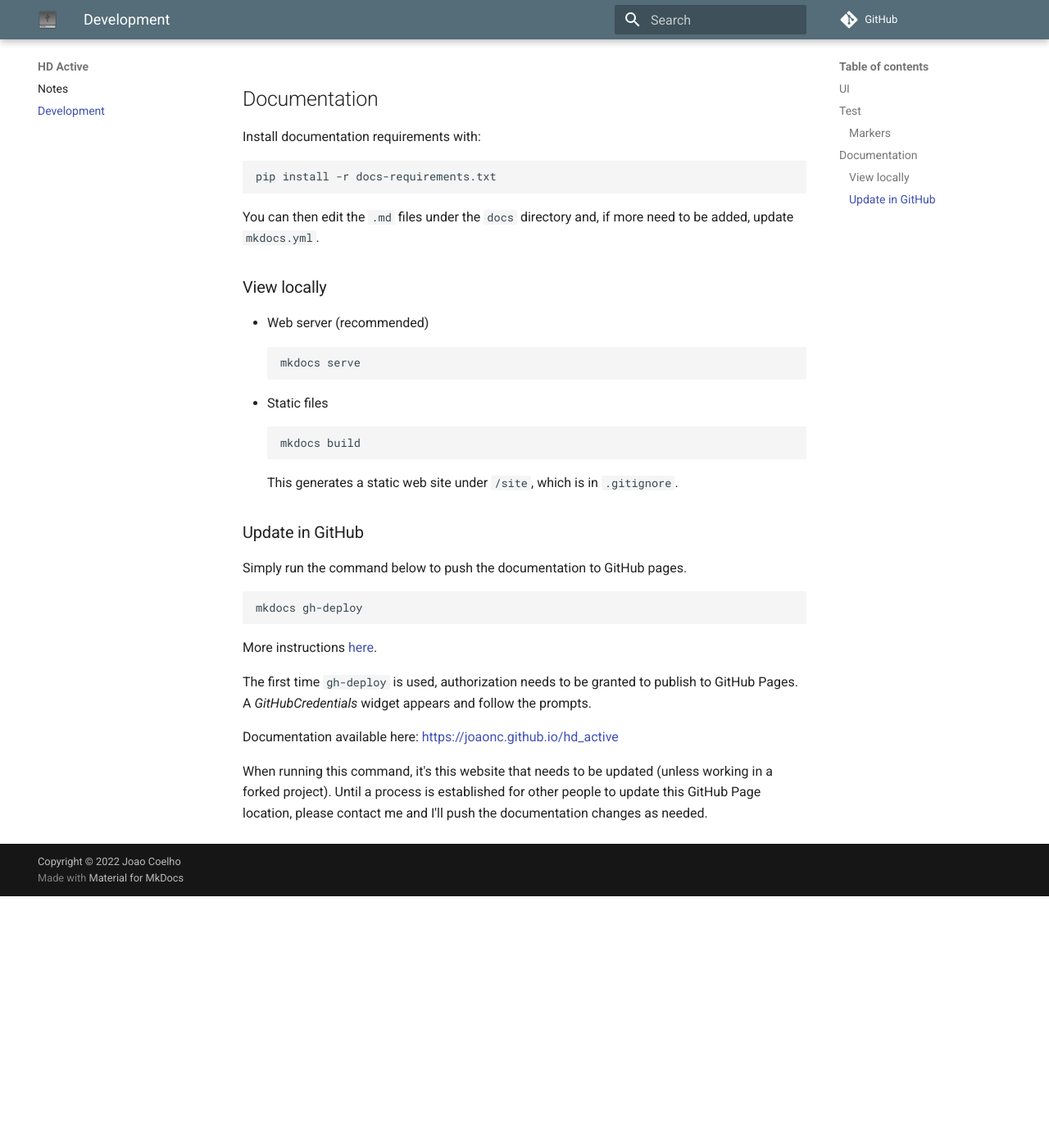
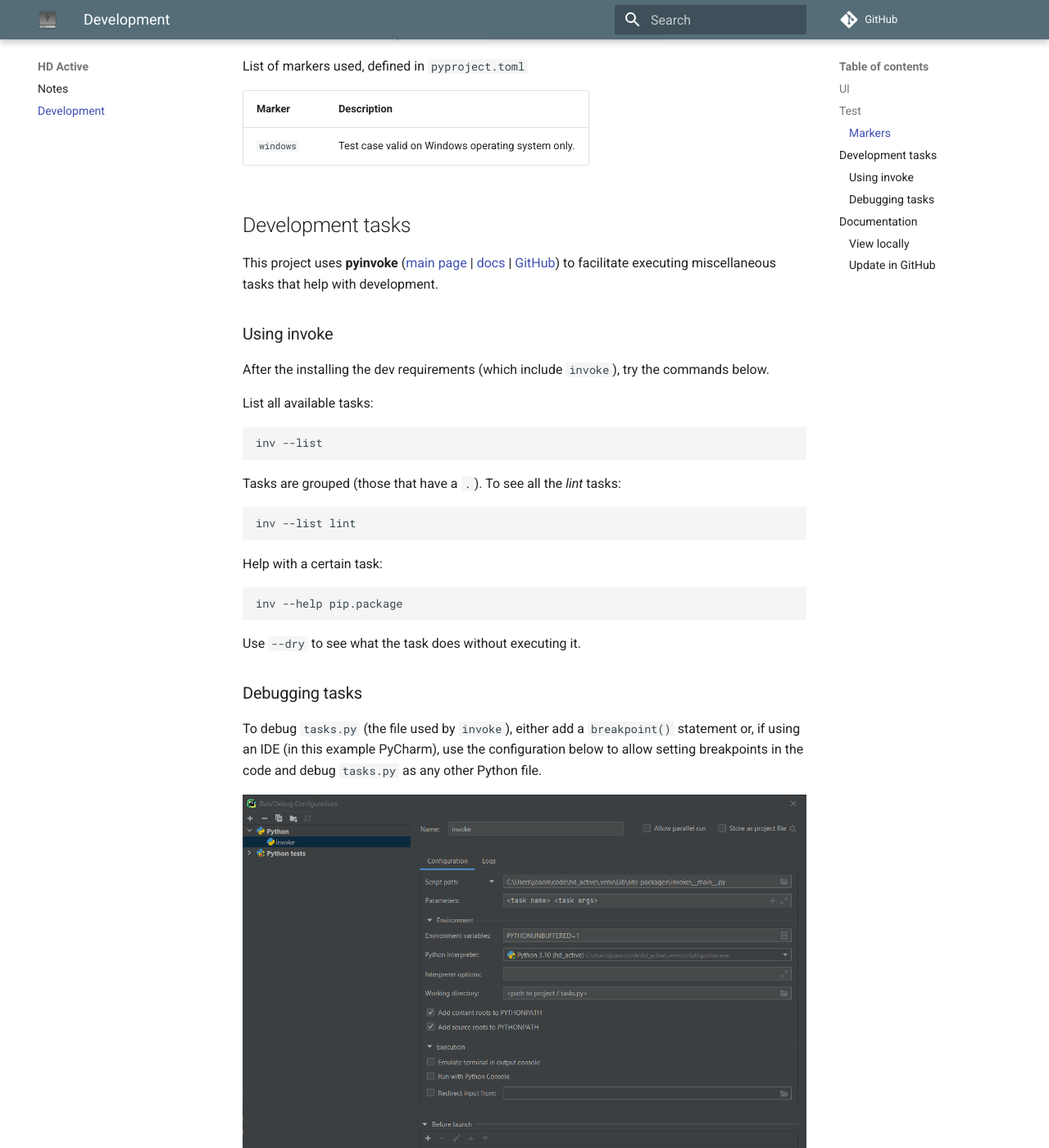
Before and after one commit to joaonc/hd_active, an MkDocs documentation site: the page built from docs/development.md, in a window 1280 px wide and 1400 px high, scrolled down 1154 px. Shown: the whole window at 82% size. Built offline with MkDocs 1.6.1 and Material for MkDocs 9.7.7, drawn with Linux system fonts in a browser that asks for light colours; comment, search, counter and statistics services are not loaded; before the commit the page ends 2247 px from its top, so only the background shows below that; some of the changed text lies outside the part shown.

Commit message:
Tasks documentation.

````diff
--- a/docs/development.md
+++ b/docs/development.md
@@ -1,4 +1,11 @@
 # Development
+
+To get started with development of this project:
+
+1. Clone
+   Virtual environment recommended, but optional.
+2. `pip install -U -r dev-requirements.txt`
+3. `pre-commit install`
 
 !!! TODO
 
@@ -38,6 +45,36 @@ List of markers used, defined in `pyproject.toml`
 |:-------|:--------------------------------------------------|
 | `windows` | Test case valid on Windows operating system only. |
 
+## Development tasks
+This project uses **pyinvoke** ([main page](https://www.pyinvoke.org/) | [docs](https://docs.pyinvoke.org/en/stable/) |
+[GitHub](https://github.com/pyinvoke/invoke)) to facilitate executing miscellaneous tasks that help with development.
+
+### Using invoke
+After the installing the dev requirements (which include `invoke`), try the commands below.
+
+List all available tasks:
+```
+inv --list
+```
+
+Tasks are grouped (those that have a `.`). To see all the _lint_ tasks:
+```
+inv --list lint
+```
+
+Help with a certain task:
+```
+inv --help pip.package
+```
+
+Use `--dry` to see what the task does without executing it.
+
+### Debugging tasks
+To debug `tasks.py` (the file used by `invoke`), either add a `breakpoint()` statement or, if using an IDE (in this
+example PyCharm), use the configuration below to allow setting breakpoints in the code and debug `tasks.py` as any
+other Python file.
+
+![PyCharm tasks run config](images/pycharm_tasks_run_config.png)
 
 ## Documentation
 Install documentation requirements with:
````
Also changed, not shown: docs/images/pycharm_tasks_run_config.png (added).
